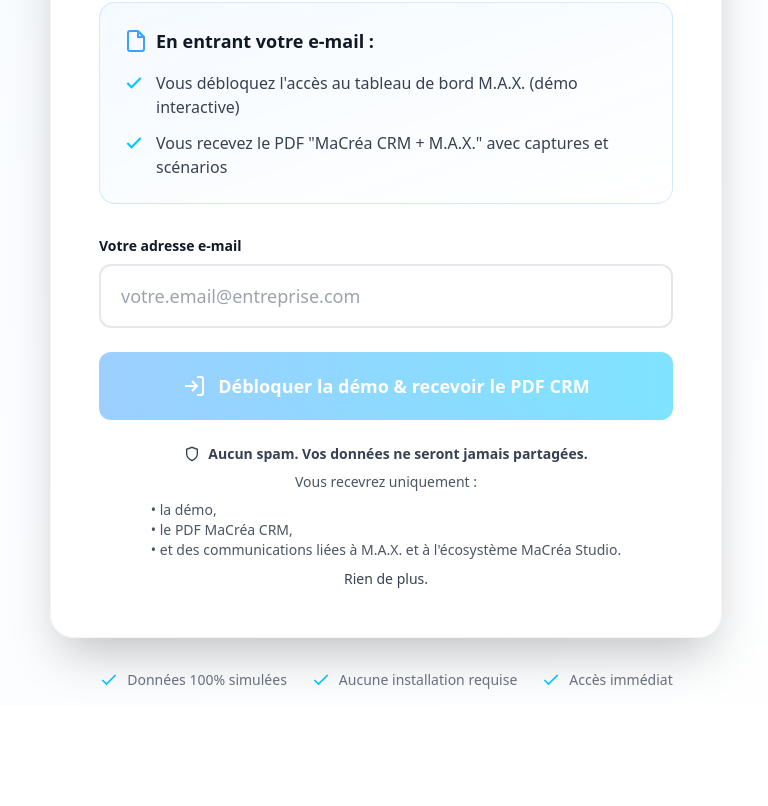
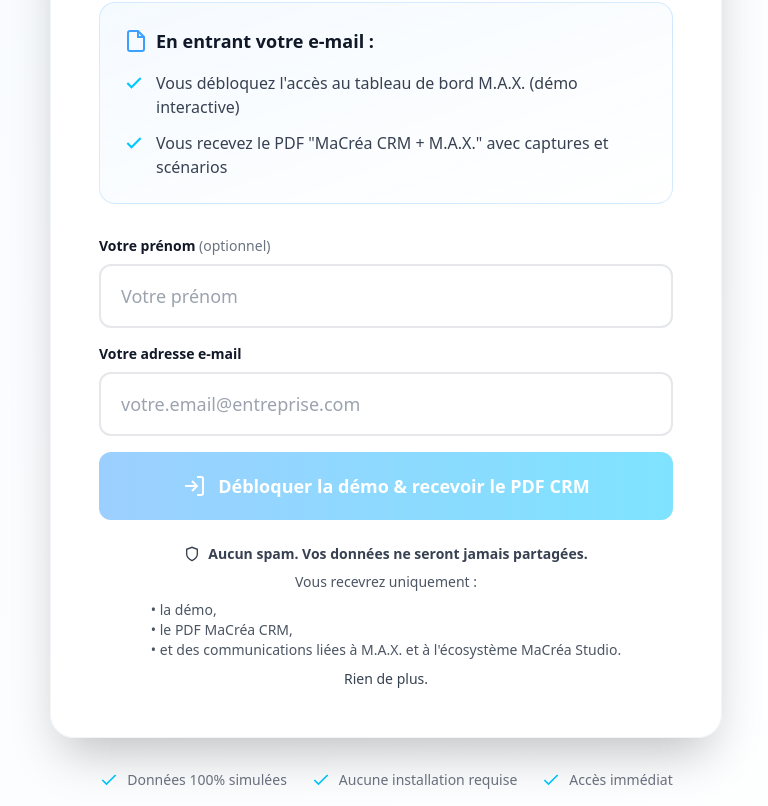
Before and after one commit to Malilyqueen/macrea-max-demo, a React (Vite) app: page /demoboard in a window 1280 px wide. Shown: the part 715-1521 px from the top of the page, without its empty margins (254-1022 px from the left). Before the commit the page ends 1421 px from the top, so only its background shows below. Built offline with nearby package versions, Linux system fonts and the light colour scheme.

Commit message:
feat: Add firstName field to email gate form

```diff
--- a/src/components/demo/DemoEmailGate.tsx
+++ b/src/components/demo/DemoEmailGate.tsx
@@ -7,6 +7,7 @@
 
 export default function DemoEmailGate({ onUnlock }: DemoEmailGateProps) {
   const [email, setEmail] = useState('')
+  const [firstName, setFirstName] = useState('')
   const [isSubmitting, setIsSubmitting] = useState(false)
   const [emailSent, setEmailSent] = useState<boolean | null>(null)
 
@@ -31,6 +32,7 @@
         },
         body: JSON.stringify({
           email: email.trim().toLowerCase(),
+          firstName: firstName.trim() || undefined,
         }),
       })
 
@@ -165,7 +167,22 @@
           </div>
 
           {/* Formulaire */}
-          <form onSubmit={handleSubmit} className="space-y-6">
+          <form onSubmit={handleSubmit} className="space-y-4">
+            <div>
+              <label htmlFor="firstName" className="block text-sm font-semibold text-gray-900 mb-2">
+                Votre prénom <span className="text-gray-500 font-normal">(optionnel)</span>
+              </label>
+              <input
+                type="text"
+                id="firstName"
+                value={firstName}
+                onChange={(e) => setFirstName(e.target.value)}
+                placeholder="Votre prénom"
+                disabled={isSubmitting}
+                className="w-full px-5 py-4 rounded-xl border-2 border-gray-200 focus:border-[#3BA0FF] focus:outline-none text-lg transition-all disabled:bg-gray-50 disabled:cursor-not-allowed"
+              />
+            </div>
+
             <div>
               <label htmlFor="email" className="block text-sm font-semibold text-gray-900 mb-2">
                 Votre adresse e-mail
```
